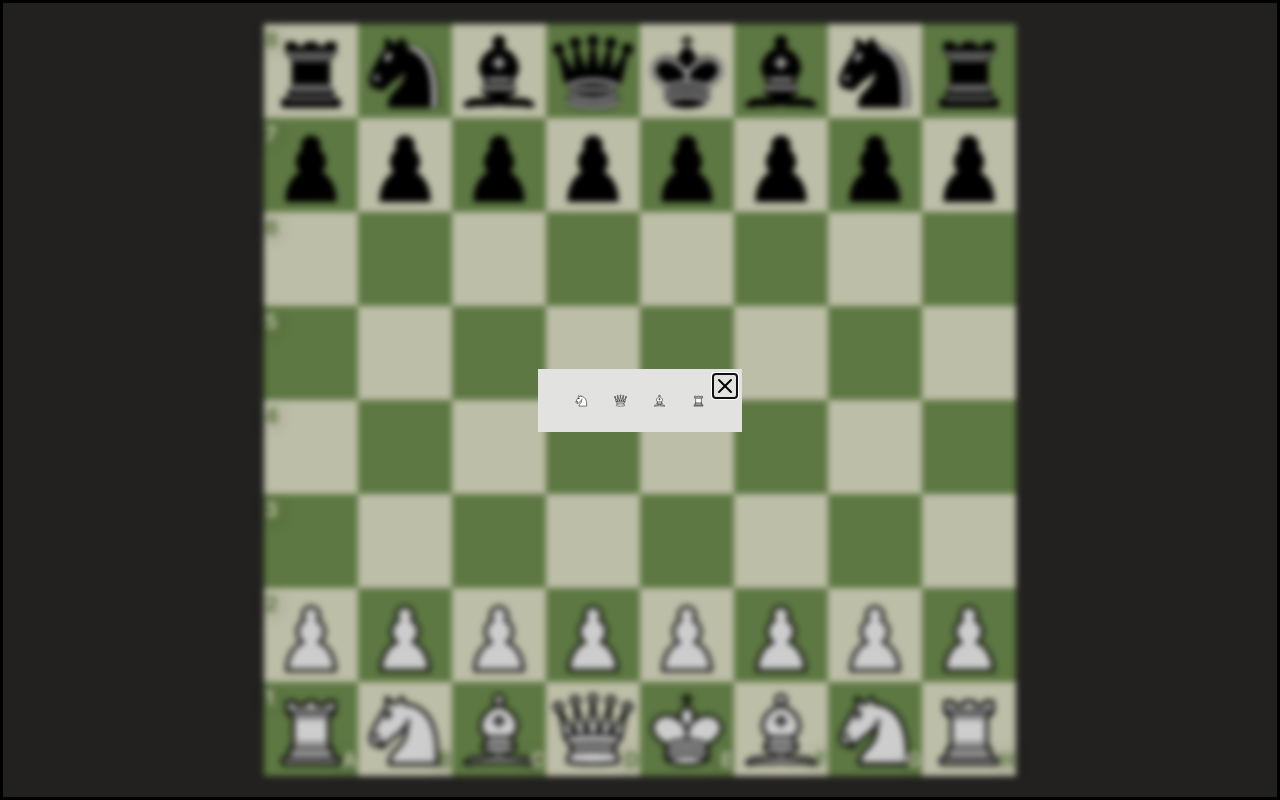
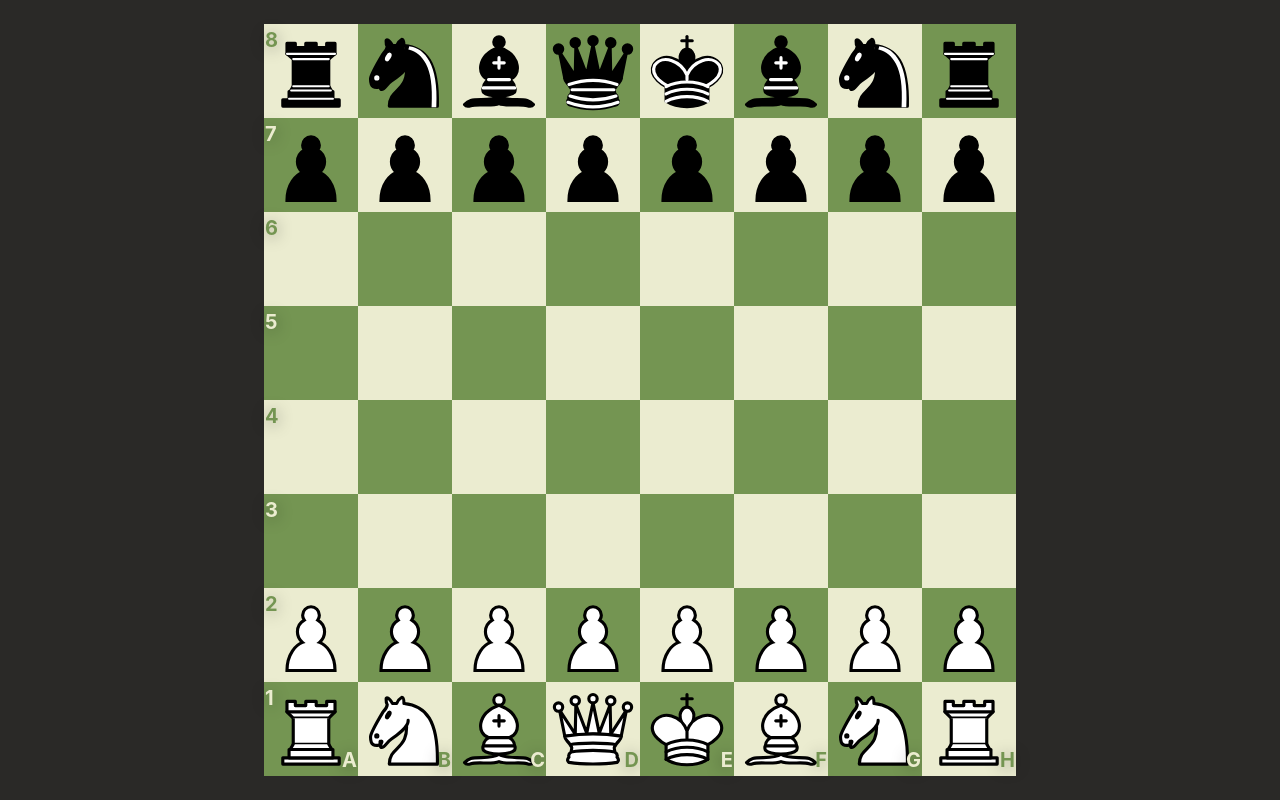
Before and after one commit to ivantelizhenko/chess, a React (Vite) app: page / in a window 1280 px wide. Built offline with nearby package versions, Linux system fonts and the light colour scheme.

Commit message:
додав promotion

```diff
--- a/src/components/Chess/ChessBoard.tsx
+++ b/src/components/Chess/ChessBoard.tsx
@@ -2,7 +2,7 @@ import styled from 'styled-components';
 
 import Tile from './Tile';
 import { useAppDispatch, useAppSelector } from '../../store';
-import { useEffect, useState } from 'react';
+import { useEffect } from 'react';
 import { setPossibleMovesForPiece } from './chessSlice';
 import { showPossibleMovesForPiece } from './service/chess';
 import Promotion from '../Promotion';
@@ -12,7 +12,7 @@ function ChessBoard() {
   const dispatch = useAppDispatch();
   const stateBoard = useAppSelector(state => state.chess.board);
   const selectedTile = useAppSelector(state => state.chess.selectedTile);
-  const [showPromotion, setShowPromotion] = useState<boolean>(true);
+  const { promotion } = useAppSelector(state => state.chess);
 
   useEffect(() => {
     if (selectedTile) {
@@ -31,11 +31,8 @@ function ChessBoard() {
         <Tile key={delegated.column + delegated.row} {...delegated} />
       ))}
 
-      <ModalWindow
-        isOpen={showPromotion}
-        handleCloseModal={() => setShowPromotion(false)}
-      >
-        <Promotion color="w" />
+      <ModalWindow isOpen={promotion.isOpen}>
+        <Promotion />
       </ModalWindow>
     </Wrapper>
   );
--- a/src/components/Chess/Tile.tsx
+++ b/src/components/Chess/Tile.tsx
@@ -9,9 +9,11 @@ import {
   setSelectedTile,
   setPrevTwoMoves,
   doCastling,
+  openPromotionWindow,
+  setCurrentTurn,
 } from './chessSlice';
 import { transformObjectToSAN } from '../../utils/helpers';
-import { doMove, showPrevMove, showTileColor } from './service/chess';
+import { doMove, showGame, showPrevMove, showTileColor } from './service/chess';
 
 function Tile({ column, row, piece }: TileProps) {
   const dispatch = useAppDispatch();
@@ -51,13 +53,7 @@ function Tile({ column, row, piece }: TileProps) {
       }
       if (currentMove?.includes('=')) {
         // 3.2 Якщо перетворення пішака
-        console.log('promotion');
-        dispatch(
-          movePiece({
-            selectedTile,
-            attackedTile,
-          })
-        );
+        dispatch(openPromotionWindow());
       } else {
         // 3.3 Всі інші кроки
         dispatch(
@@ -71,6 +67,9 @@ function Tile({ column, row, piece }: TileProps) {
       // 4. Прибрати виділену фігуру та клітинки, на які моде позодити та ж виділена фігура
       dispatch(clearSelectedTile());
       dispatch(clearPossibleMoves());
+
+      // 5. Змінити ход
+      dispatch(setCurrentTurn());
     }
   }
 
--- a/src/components/Chess/chessSlice.ts
+++ b/src/components/Chess/chessSlice.ts
@@ -2,18 +2,22 @@ import { createSlice, PayloadAction } from '@reduxjs/toolkit';
 import { createBoard } from '../../utils/helpers';
 import {
   PieceColor,
+  PieceFigures,
   PossibleMoveData,
   PrevMoveObject,
   StateType,
   TileType,
   TileWithoutPieceType,
 } from './types/ChessTypes';
+import { fixPromotion, getCurretnTurn } from './service/chess';
 
 const initialState: StateType = {
   board: createBoard(),
   selectedTile: null,
   possibleMovesForPiece: [],
   prevTwoMoves: [],
+  promotion: { isOpen: false, selectedPiece: null },
+  turn: 'w',
 };
 
 const chessSlice = createSlice({
@@ -94,6 +98,43 @@ const chessSlice = createSlice({
         tile => tile.column === (isOO ? 'h' : 'a') && tile.row === row
       )!.piece = null;
     },
+    openPromotionWindow(state) {
+      state.promotion.isOpen = true;
+    },
+    doPromotion(
+      state,
+      action: PayloadAction<{
+        name: Omit<PieceFigures, 'k' | 'p'>;
+        color: PieceColor;
+      }>
+    ) {
+      const promotedPiece = action.payload;
+      const [columnFrom, rowFrom] = state.prevTwoMoves.at(0)!.from;
+      const [columnTo, rowTo] = state.prevTwoMoves.at(0)!.to;
+
+      // Закрити модальне вікно
+      state.promotion.isOpen = false;
+
+      // Ставимо фігуру на нову клітинку
+      state.board.find(
+        tile => tile.column === columnTo && tile.row === rowTo
+      )!.piece = {
+        name: promotedPiece.name as PieceFigures,
+        color: promotedPiece.color,
+      };
+
+      // Видаляємо фігуру з її минулої клітинки
+      state.board.find(
+        tile => tile.column === columnFrom && tile.row === rowFrom
+      )!.piece = null;
+
+      // Виправляю автоматичний promotion в chess
+      fixPromotion(
+        columnFrom + rowFrom,
+        columnTo + rowTo,
+        promotedPiece.name as string
+      );
+    },
     setSelectedTile(state, action: PayloadAction<TileType>) {
       state.selectedTile = action.payload;
     },
@@ -109,17 +150,23 @@ const chessSlice = createSlice({
     setPrevTwoMoves(state, action: PayloadAction<PrevMoveObject[]>) {
       state.prevTwoMoves = action.payload;
     },
+    setCurrentTurn(state) {
+      state.turn = getCurretnTurn();
+    },
   },
 });
 
 export const {
   movePiece,
   doCastling,
+  openPromotionWindow,
+  doPromotion,
   setSelectedTile,
   clearSelectedTile,
   setPossibleMovesForPiece,
   clearPossibleMoves,
   setPrevTwoMoves,
+  setCurrentTurn,
 } = chessSlice.actions;
 
 export default chessSlice.reducer;
--- a/src/components/Chess/service/chess.ts
+++ b/src/components/Chess/service/chess.ts
@@ -18,11 +18,10 @@ export function showPossibleMovesForPiece(column: string, row: string) {
   return result;
 }
 
-export function doMove(codeFrom: string, codeTo: string, promotion?: string) {
+export function doMove(codeFrom: string, codeTo: string) {
   const move = codeFrom + codeTo;
-  const promotionMove = move + '=' + promotion;
 
-  chess.move(promotion ? promotionMove : move);
+  chess.move(move);
 }
 
 export function showPrevMove() {
@@ -56,3 +55,13 @@ export function showTileColor(code: string) {
 export function showGame() {
   console.log(chess.ascii());
 }
+
+export function getCurretnTurn() {
+  return chess.turn();
+}
+
+export function fixPromotion(from: string, to: string, promotion: string) {
+  const move = from + to + '=' + promotion;
+  chess.undo();
+  chess.move(move);
+}
--- a/src/components/Chess/types/ChessTypes.ts
+++ b/src/components/Chess/types/ChessTypes.ts
@@ -32,6 +32,11 @@ export type StateType = {
   selectedTile: TileType | null;
   possibleMovesForPiece: PossibleMoveData[];
   prevTwoMoves: PrevMoveObject[];
+  promotion: {
+    isOpen: boolean;
+    selectedPiece: Omit<PieceFigures, 'k' | 'p'> | null;
+  };
+  turn: PieceColor;
 };
 
 export type PrevMoveObject = { from: string; to: string };
--- a/src/components/ModalWindow.tsx
+++ b/src/components/ModalWindow.tsx
@@ -1,22 +1,14 @@
 import { ReactNode, useEffect, useRef } from 'react';
 import styled from 'styled-components';
-import ButtonDefault from './Button';
 
 function ModalWindow({
   children,
   isOpen,
-  handleCloseModal,
 }: {
   children: ReactNode;
   isOpen: boolean;
-  handleCloseModal: () => void;
 }) {
   const dialog = useRef<HTMLDialogElement>(null);
-
-  function handleOpenModal() {
-    dialog.current!.close();
-    dialog.current!.style.display = 'none';
-  }
 
   useEffect(() => {
     if (dialog.current === null) return;
@@ -24,68 +16,26 @@ function ModalWindow({
       dialog.current.showModal();
       dialog.current.style.display = 'grid';
     } else {
-      handleOpenModal();
+      dialog.current!.close();
+      dialog.current!.style.display = 'none';
     }
   }, [isOpen]);
 
-  function closeModal() {
-    handleOpenModal();
-
-    handleCloseModal();
-  }
-
-  return (
-    <Wrapper ref={dialog}>
-      <Window>
-        {children}
-        <ButtonClose onClick={closeModal}>
-          <svg
-            xmlns="http://www.w3.org/2000/svg"
-            width="24"
-            height="24"
-            viewBox="0 0 24 24"
-            fill="none"
-            stroke="currentColor"
-            strokeWidth="2"
-            strokeLinecap="round"
-            strokeLinejoin="round"
-            className="feather feather-x"
-          >
-            <line x1="18" y1="6" x2="6" y2="18" />
-            <line x1="6" y1="6" x2="18" y2="18" />
-          </svg>
-        </ButtonClose>
-      </Window>
-    </Wrapper>
-  );
+  return <Wrapper ref={dialog}>{children}</Wrapper>;
 }
 
 const Wrapper = styled.dialog`
   display: none;
-
-  // Temporary
-  display: grid;
-
-  place-content: center;
   max-width: 100%;
   width: 100%;
   max-height: 100%;
   height: 100%;
   background-color: transparent;
-  backdrop-filter: blur(3px);
-  background: linear-gradient(rgba(0, 0, 0, 0.1), rgba(0, 0, 0, 0.1));
-`;
 
-const Window = styled.div`
-  background-color: var(--color-gray-100);
-  padding: 24px 36px;
-  position: relative;
-`;
-
-const ButtonClose = styled(ButtonDefault)`
-  position: absolute;
-  top: 5px;
-  right: 5px;
+  &::backdrop {
+    backdrop-filter: blur(3px);
+    background: linear-gradient(rgba(0, 0, 0, 0.1), rgba(0, 0, 0, 0.1));
+  }
 `;
 
 export default ModalWindow;
--- a/src/components/Promotion.tsx
+++ b/src/components/Promotion.tsx
@@ -1,8 +1,10 @@
 import styled from 'styled-components';
 import Piece from './Chess/Piece';
-import { PieceColor, PieceFigures } from './Chess/types/ChessTypes';
+import { PieceFigures } from './Chess/types/ChessTypes';
+import ButtonDefault from './Button';
+import { useAppDispatch, useAppSelector } from '../store';
+import { doPromotion } from './Chess/chessSlice';
 
-function Promotion({ color }: { color: PieceColor }) {
 const variationsOfPieces = [
   { name: 'n', id: Math.random() },
   { name: 'q', id: Math.random() },
@@ -10,25 +12,53 @@ function Promotion({ color }: { color: PieceColor }) {
   { name: 'r', id: Math.random() },
 ];
 
+function Promotion() {
+  const dispatch = useAppDispatch();
+  const color = useAppSelector(state => state.chess.turn);
+  const prevColor = color === 'w' ? 'b' : 'w';
+
+  function handleSubmit(e: React.MouseEvent<HTMLElement>) {
+    const selectedPiece = e.currentTarget.dataset.name as Omit<
+      PieceFigures,
+      'p' | 'k'
+    >;
+    dispatch(doPromotion({ name: selectedPiece, color: prevColor }));
+  }
+
   return (
     <Wrapper>
       {variationsOfPieces.map(piece => (
+        <PromotionPieceButton
+          key={piece.id}
+          onClick={handleSubmit}
+          data-name={piece.name}
+        >
           <Piece
-          key={piece.id}
             piece={piece.name as PieceFigures}
-          color={color}
-          style={{ width: '15px', height: '15px' }}
+            color={prevColor}
+            style={{ width: '100%', height: '100%' }}
           />
+        </PromotionPieceButton>
       ))}
     </Wrapper>
   );
 }
 
+const PromotionPieceButton = styled(ButtonDefault)`
+  width: 100%;
+  height: 100%;
+
+  &:hover {
+    background-color: var(--color-gray-300);
+  }
+`;
+
 const Wrapper = styled.div`
+  background-color: var(--color-gray-100);
+  place-self: center;
   display: flex;
   gap: 24px;
-  width: 100%;
-  height: 100%;
+  width: 30%;
 `;
 
 export default Promotion;
```
Lines whose indentation alone changed are shown as unchanged.
